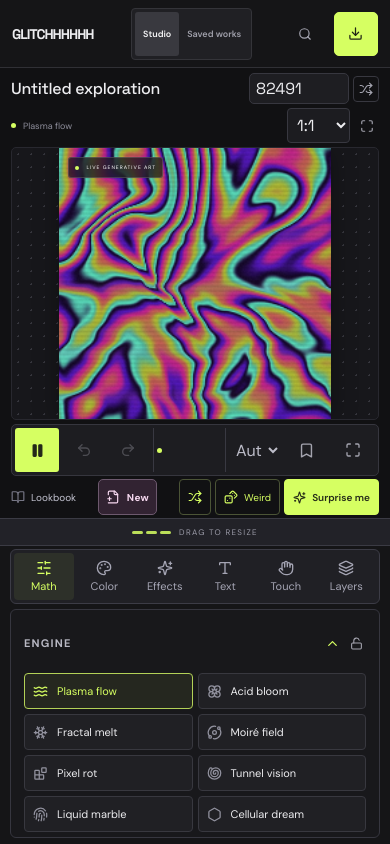
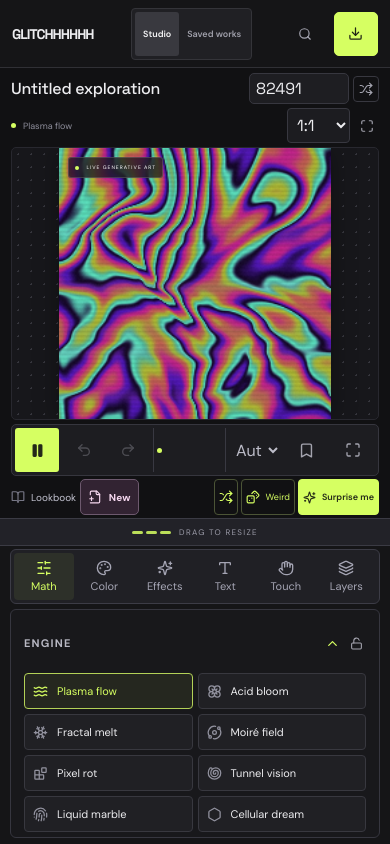
Before and after one commit to merrypranxter/glitchbitch, a React (Vite) app: page / in a window 390 px wide. Built offline with nearby package versions, Linux system fonts and the light colour scheme.

Commit message:
Keep new canvas and existing mobile chaos buttons within narrow iPhone widths

```diff
--- a/src/style.css
+++ b/src/style.css
@@ -3507,3 +3507,19 @@ main { grid-template-columns: 264px minmax(320px, 1fr) 300px; }
   .new-canvas-confirm-actions { flex-direction: column; }
   .new-canvas-confirm-actions > .button { width: 100%; }
 }
+
+@media (max-width: 420px) {
+  /* Do not let the new action push the old mobile Chaos dock off-screen. */
+  .studio-page .workspace-bottom { gap: 4px; }
+  .studio-page .workspace-bottom > .mobile-chaos {
+    min-width: 0;
+    flex: 1 1 0;
+    justify-content: flex-end;
+    gap: 3px;
+  }
+  .studio-page .workspace-bottom > .mobile-chaos button {
+    min-width: 0;
+    padding: 7px 4px;
+    font-size: 9px;
+  }
+}
```
